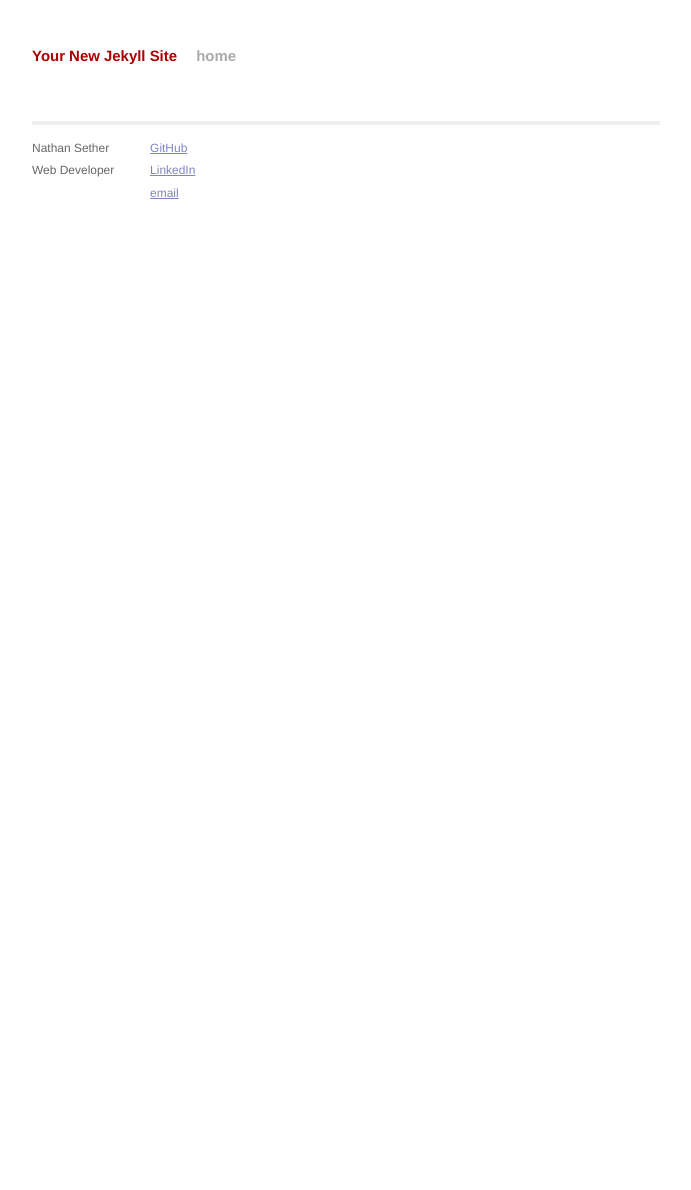
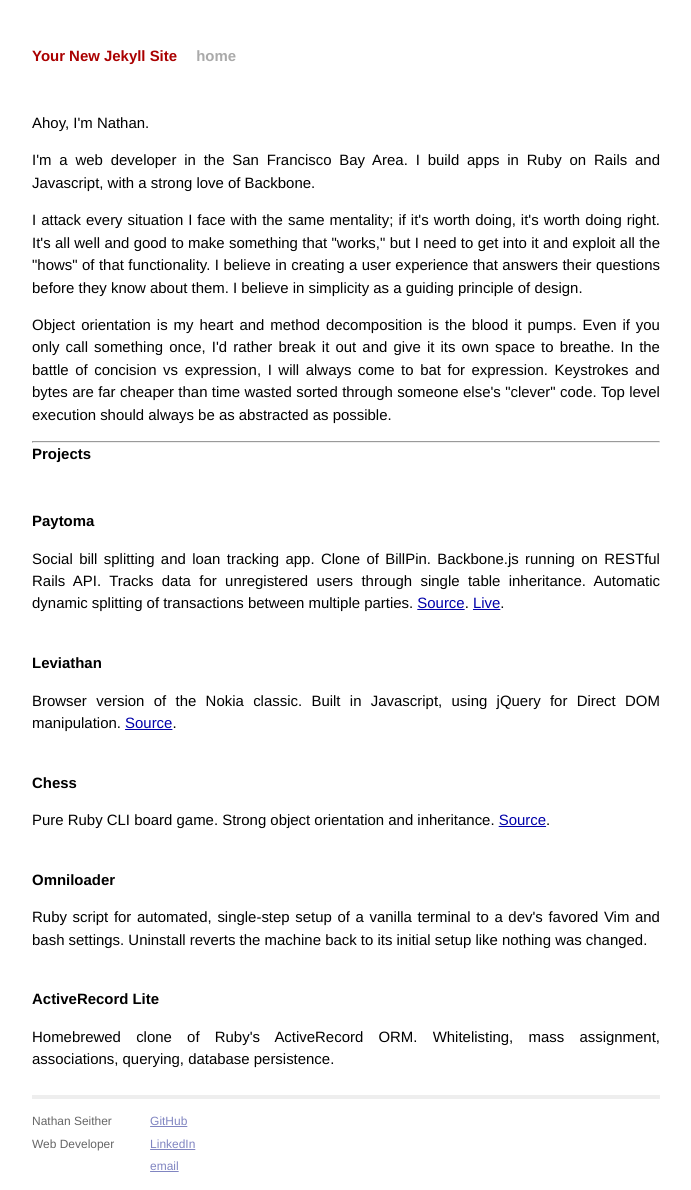
Before and after one commit to Supernats/Supernats.github.io, a Jekyll site: the page built from index.html, in a window 1280 px wide. Shown: the whole page, without its empty margins (294-985 px from the left). Built offline with Jekyll 4.4.1, drawn with Linux system fonts in a browser that asks for light colours; Markdown is read by kramdown in place of the engine named in the settings; before the commit the page ends 945 px from its top, so only the background shows below that.

Commit message:
Add projects

```diff
--- a/_layouts/default.html
+++ b/_layouts/default.html
@@ -26,7 +26,7 @@
           <div class="footer">
             <div class="contact">
               <p>
-                Nathan Sether<br />
+                Nathan Seither<br />
                 Web Developer<br />
               </p>
             </div>
--- a/index.html
+++ b/index.html
@@ -4,4 +4,65 @@ title: Nathan Seither
 ---
 
 <div id="home">
+  <p class="personal-text">
+    Ahoy, I'm Nathan.
+  </p>
+
+  <p class="personal-text">
+    I'm a web developer in the San Francisco Bay Area. I build apps in Ruby on Rails and Javascript, with a strong love of Backbone.
+  </p>
+
+  <p class="personal-text">
+    I attack every situation I face with the same mentality; if it's worth doing, it's worth doing right. It's all well and good to make something that "works," but I need to get into it and exploit all the "hows" of that functionality. I believe in creating a user experience that answers their questions before they know about them. I believe in simplicity as a guiding principle of design.
+  </p>
+
+  <p class="personal-text">
+    Object orientation is my heart and method decomposition is the blood it pumps. Even if you only call something once, I'd rather break it out and give it its own space to breathe. In the battle of concision vs expression, I will always come to bat for expression. Keystrokes and bytes are far cheaper than time wasted sorted through someone else's "clever" code. Top level execution should always be as abstracted as possible.
+  </p>
+
+  <hr>
+  <h2>
+    Projects
+  </h2>
+  <br><br>
+  <h3 class="project-title">
+    Paytoma
+  </h3>
+  <p class="project-text">
+  Social bill splitting and loan tracking app. Clone of BillPin. Backbone.js running on RESTful Rails API. Tracks data for unregistered users through single table inheritance. Automatic dynamic splitting of transactions between multiple parties. <a href="https://github.com/supernats/bills-bills-bills">Source</a>. <a href="http://www.paytoma.com">Live</a>.
+  </p>
+  <br>
+
+  <h3 class="project-title">
+    Leviathan
+  </h3>
+  <p class="project-text">
+  Browser version of the Nokia classic. Built in Javascript, using jQuery for  Direct DOM manipulation. <a href="https://github.com/supernats/leviathan">Source</a>.
+  </p>
+  <br>
+  <h3 class="project-title">
+    Chess
+  </h3>
+  <p class="project-text">
+    Pure Ruby CLI board game. Strong object orientation and inheritance. <a href="https://github.com/supernats/chess">Source</a>.
+  </p>
+  <br>
+
+  <h3 class="project-title">
+    Omniloader
+  </h3>
+  <p class="project-text">
+    Ruby script for automated, single-step setup of a vanilla terminal to a dev's favored Vim and bash settings. Uninstall reverts the machine back to its initial setup like nothing was changed.
+  </p>
+  <br>
+
+  <h3 class="project-title">
+    ActiveRecord Lite
+  </h3>
+  <p class="project-text">
+    Homebrewed clone of Ruby's ActiveRecord ORM. Whitelisting, mass assignment, associations, querying, database persistence. <h
+  </p>
+  <br>
+
+
 </div>
```
